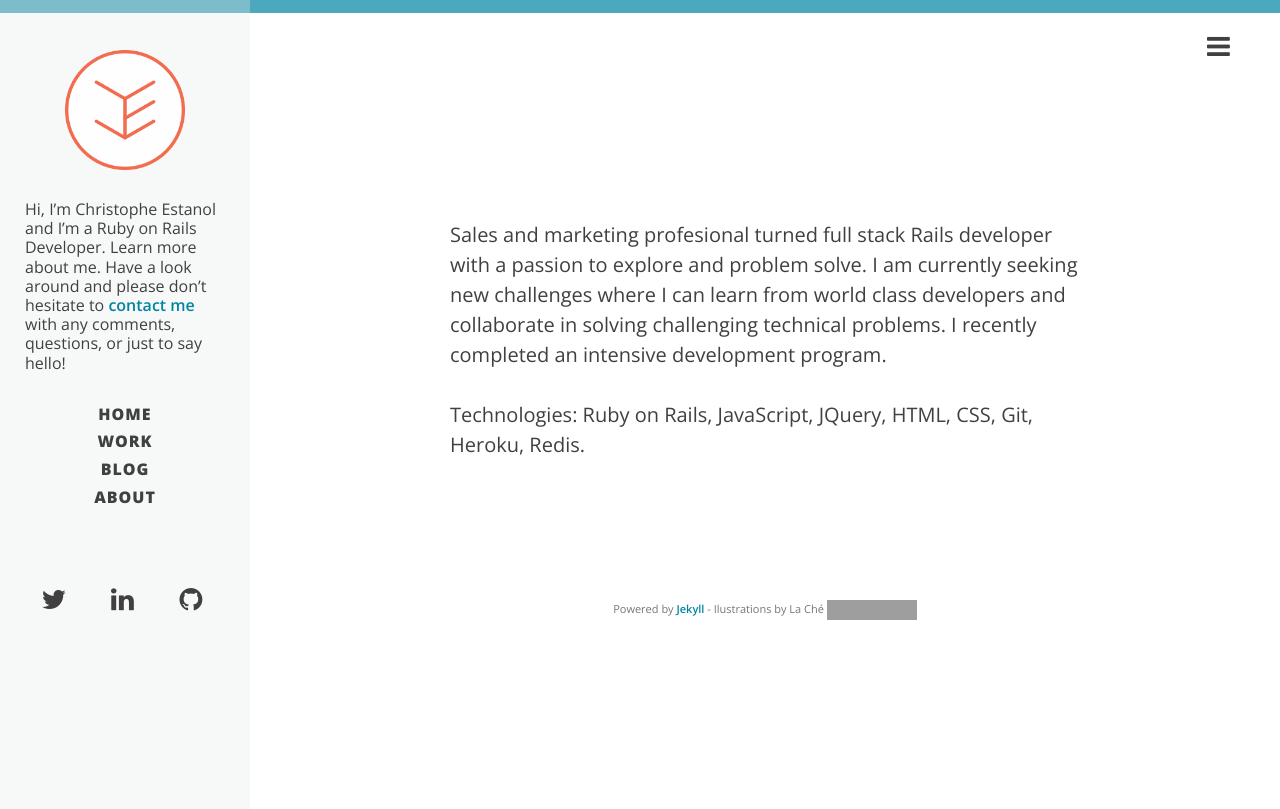
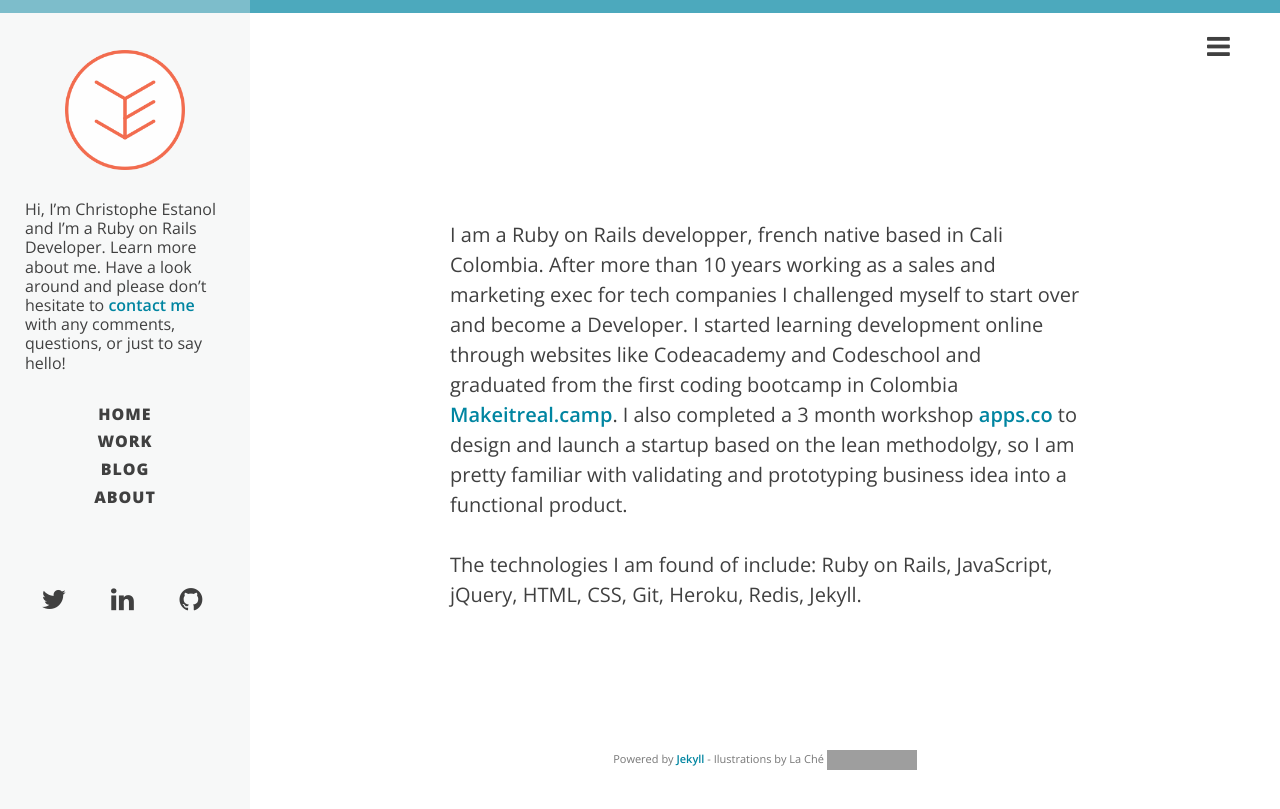
Before and after one commit to ChrisEstanol/ce-blog, a Jekyll site: the page built from about.html, in a window 1280 px wide. Shown: the top 809 px of the page. Built offline with Jekyll 4.4.1, drawn with Linux system fonts in a browser that asks for light colours; nearby versions of some CDN libraries; Markdown is read by kramdown in place of the engine named in the settings; grey boxes are pictures that could not be loaded.

Commit message:
Change about page

```diff
--- a/about.html
+++ b/about.html
@@ -7,7 +7,7 @@ header-img: "/img/about-bg.jpg"
 
 
   <div class="media">
-    <p>Sales and marketing profesional turned full stack Rails developer with a passion to explore and problem solve. I am currently seeking new challenges where I can learn from world class developers and collaborate in solving challenging technical problems. I recently completed an intensive development program. </p>
+    <p>I am a Ruby on Rails developper, french native based in Cali Colombia. After more than 10 years working as a sales and marketing exec for tech companies I challenged myself to start over and become a Developer. I started learning development online through websites like Codeacademy and Codeschool and graduated from the first coding bootcamp in Colombia <a href="http://makeitreal.camp">Makeitreal.camp</a>. I also completed a 3 month workshop <a href="http://apps.co">apps.co</a> to design and launch a startup based on the lean methodolgy, so I am pretty familiar with validating and prototyping business idea into a functional product.</p>
 
-    <p>Technologies: Ruby on Rails, JavaScript, JQuery, HTML, CSS, Git, Heroku, Redis.</p>
+    <p>The technologies I am found of include: Ruby on Rails, JavaScript, jQuery, HTML, CSS, Git, Heroku, Redis, Jekyll.</p>
   </div>
```
Also changed, not shown: 2 other files.
